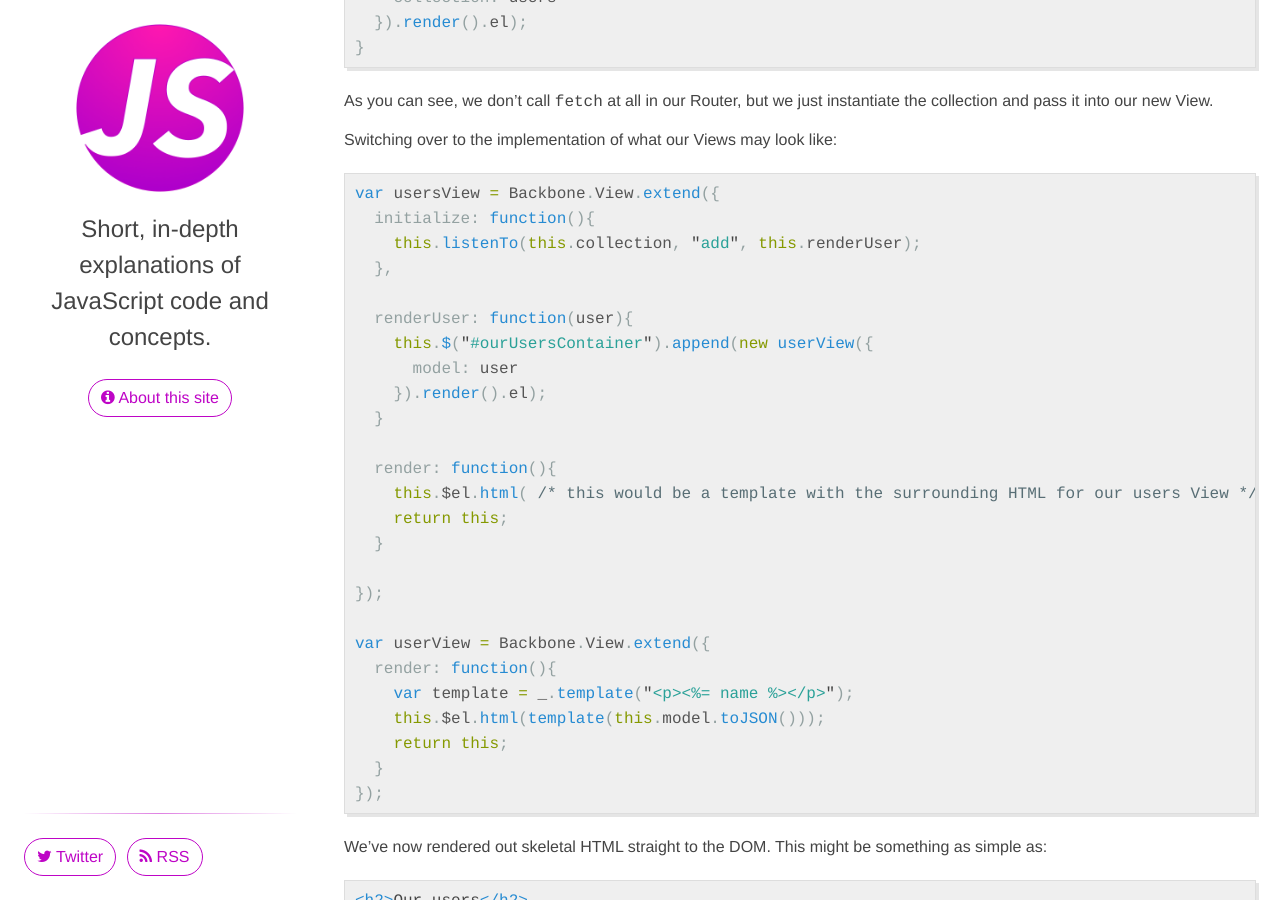
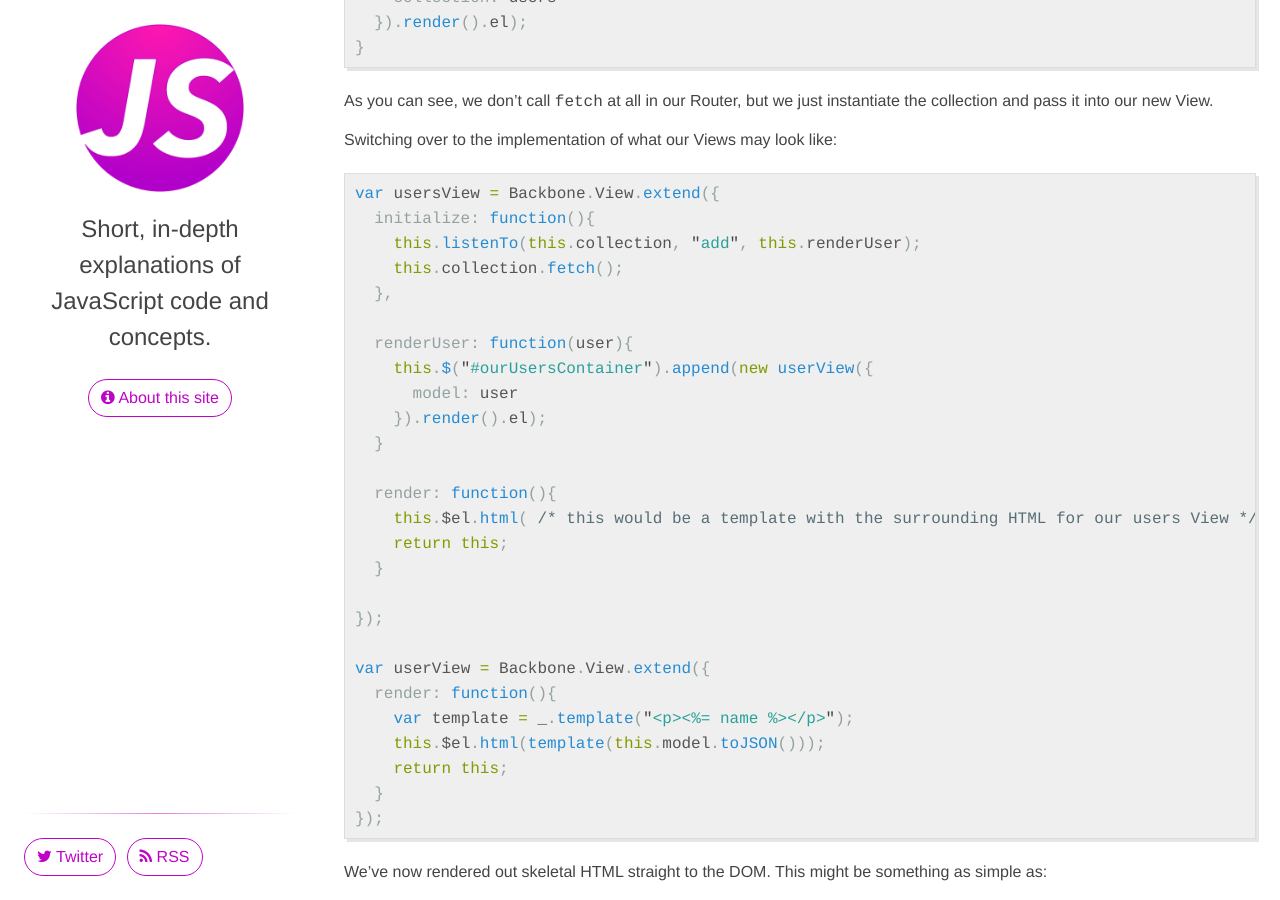
Before and after one commit to benhowdle89/js-idioms, a Jekyll site: the page built from _posts/2014-10-17-backbone-series-handling-asynchronous-data.markdown, in a window 1280 px wide and 900 px high, scrolled down 2176 px. Built offline with Jekyll 4.4.1, drawn with Linux system fonts in a browser that asks for light colours; nearby versions of some CDN libraries; comment, search, counter and statistics services are not loaded.

Commit message:
Update 2014-10-17-backbone-series-handling-asynchronous-data.markdown

```diff
--- a/_posts/2014-10-17-backbone-series-handling-asynchronous-data.markdown
+++ b/_posts/2014-10-17-backbone-series-handling-asynchronous-data.markdown
@@ -97,6 +97,7 @@ Switching over to the implementation of what our Views may look like:
 var usersView = Backbone.View.extend({
   initialize: function(){
     this.listenTo(this.collection, "add", this.renderUser);
+    this.collection.fetch();
   },
 
   renderUser: function(user){
```
